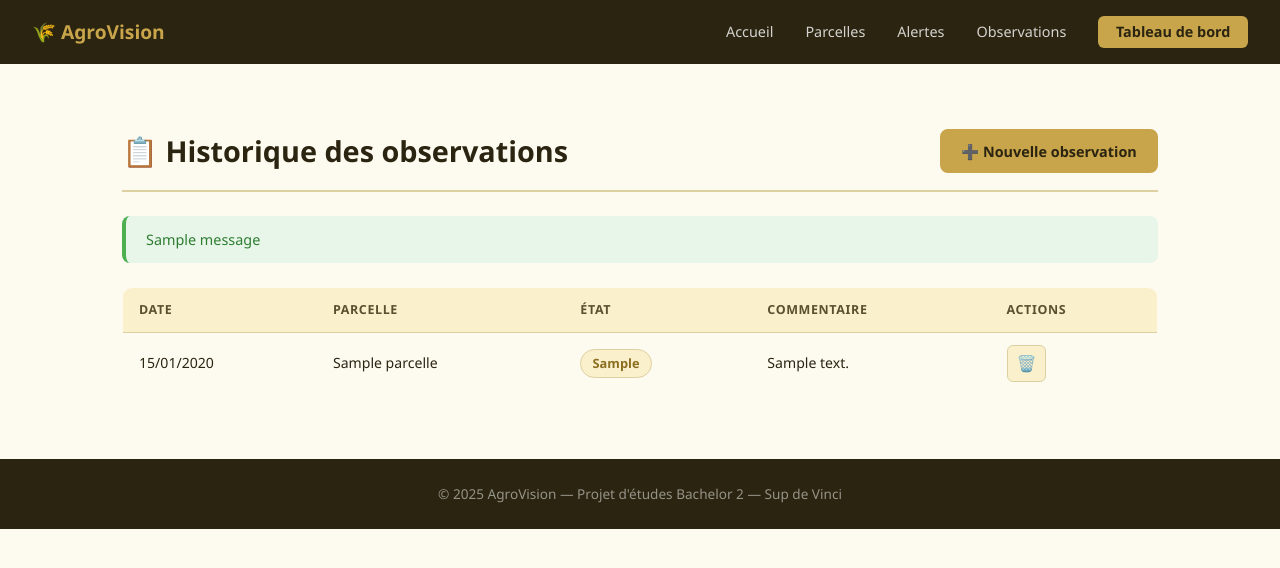
After one commit to ProjectOfStudy/ProjectOfStudy, a Flask app: page /observations/ in a window 1280 px wide. The commit adds this page. Shown: the top 568 px of the page. Run offline with Flask 3, Linux system fonts and the light colour scheme; tables that the repository leaves empty hold one stand-in row (values such as "Sample post"); one stand-in notice (Sample message) is shown.

Commit message:
feat: ajout fonctionnalite observations terrain

```diff
--- a/app/__init__.py
+++ b/app/__init__.py
@@ -1,5 +1,5 @@
 import atexit
-from flask import Flask
+from flask import Flask, app
 from apscheduler.schedulers.background import BackgroundScheduler
 from app.models import db
 from app.config import Config
@@ -31,6 +31,9 @@ def create_app():
     from app.routes.login import login_bp
     app.register_blueprint(login_bp)
 
+    from app.routes.observations import observations_bp
+    app.register_blueprint(observations_bp)
+
     _start_scheduler(app)
 
     return app
--- a/app/routes/observations.py
+++ b/app/routes/observations.py
@@ -0,0 +1,89 @@
+"""
+Routes pour la gestion des observations terrain.
+Permet la saisie et la consultation de l'historique des observations.
+"""
+
+from flask import Blueprint, render_template, request, redirect, url_for, flash
+from datetime import date
+from app.models import db
+from app.models.observation import Observation
+from app.models.parcelle import Parcelle
+
+observations_bp = Blueprint('observations', __name__, url_prefix='/observations')
+
+
+# Liste des états possibles (pour le dropdown du formulaire)
+ETATS_POSSIBLES = [
+    'Bon état',
+    'Croissance normale',
+    'Stress hydrique',
+    'Maladie détectée',
+    'Présence de ravageurs',
+    'Carence nutritionnelle',
+    'Mauvaises herbes',
+    'Récolte imminente',
+]
+
+
+@observations_bp.route('/')
+def liste():
+    """Affiche l'historique de toutes les observations, les plus récentes en premier."""
+    observations = Observation.query.order_by(Observation.date.desc()).all()
+    return render_template('observations/list.html', observations=observations)
+
+
+@observations_bp.route('/ajouter', methods=['GET', 'POST'])
+def ajouter():
+    """Formulaire de saisie d'une nouvelle observation."""
+    parcelles = Parcelle.query.all()
+
+    if request.method == 'POST':
+        try:
+            date_str = request.form.get('date')
+            parcelle_id = request.form.get('parcelle_id')
+            etat = request.form.get('etat')
+            commentaire = request.form.get('commentaire', '')
+
+            # Validation basique
+            if not date_str or not parcelle_id or not etat:
+                flash("Tous les champs obligatoires doivent être remplis.", 'error')
+                return render_template(
+                    'observations/form.html',
+                    parcelles=parcelles,
+                    etats=ETATS_POSSIBLES
+                )
+
+            # Création de l'observation
+            from datetime import datetime
+            nouvelle_obs = Observation(
+                date=datetime.strptime(date_str, '%Y-%m-%d').date(),
+                parcelle_id=int(parcelle_id),
+                etat=etat,
+                commentaire=commentaire
+            )
+            db.session.add(nouvelle_obs)
+            db.session.commit()
+
+            flash("Observation enregistrée avec succès !", 'success')
+            return redirect(url_for('observations.liste'))
+
+        except Exception as e:
+            db.session.rollback()
+            flash(f"Erreur lors de l'enregistrement : {str(e)}", 'error')
+
+    return render_template(
+        'observations/form.html',
+        parcelles=parcelles,
+        etats=ETATS_POSSIBLES,
+        date_aujourdhui=date.today().isoformat()
+    )
+
+
+@observations_bp.route('/supprimer/<int:obs_id>', methods=['POST', 'GET'])
+def supprimer(obs_id):
+    """Supprime une observation."""
+    observation = Observation.query.get_or_404(obs_id)
+    db.session.delete(observation)
+    db.session.commit()
+    flash("Observation supprimée.", 'success')
+    return redirect(url_for('observations.liste'))
--- a/app/static/css/style.css
+++ b/app/static/css/style.css
@@ -689,3 +689,246 @@ ul { list-style: none; }
     outline: none;
     border-color: var(--yellow);
 }
+
+/* ============================================================
+   PAGES OBSERVATIONS
+   ============================================================ */
+
+.obs-container,
+.form-container {
+    max-width: 1100px;
+    margin: 2rem auto;
+    padding: 2rem;
+    display: flex;
+    flex-direction: column;
+    gap: 1.5rem;
+}
+
+/* En-tête */
+.obs-header {
+    display: flex;
+    align-items: center;
+    justify-content: space-between;
+    flex-wrap: wrap;
+    gap: 1rem;
+    padding-bottom: 1rem;
+    border-bottom: 2px solid var(--border);
+}
+
+.obs-header h1,
+.form-container h1 {
+    font-size: 1.8rem;
+    font-weight: 800;
+    color: var(--dark);
+    margin: 0;
+}
+
+/* Tableau (réutilise le style des autres tables) */
+.obs-table {
+    width: 100%;
+    border-collapse: collapse;
+    background-color: var(--white);
+    border: 1px solid var(--border);
+    border-radius: 10px;
+    overflow: hidden;
+    font-size: 0.88rem;
+}
+
+.obs-table th {
+    text-align: left;
+    padding: 0.75rem 1rem;
+    background-color: var(--yellow-bg);
+    color: var(--medium);
+    font-weight: 600;
+    font-size: 0.78rem;
+    text-transform: uppercase;
+    letter-spacing: 0.05em;
+    border-bottom: 1px solid var(--border);
+}
+
+.obs-table td {
+    padding: 0.75rem 1rem;
+    border-bottom: 1px solid #f0e8d0;
+    color: var(--dark);
+    vertical-align: middle;
+}
+
+.obs-table tbody tr:last-child td {
+    border-bottom: none;
+}
+
+.obs-table tbody tr:hover {
+    background-color: var(--yellow-bg);
+}
+
+/* Badge état */
+.etat-badge {
+    display: inline-block;
+    padding: 0.2rem 0.7rem;
+    background-color: var(--yellow-bg);
+    color: var(--yellow-dark);
+    border: 1px solid var(--border);
+    border-radius: 50px;
+    font-size: 0.8rem;
+    font-weight: 600;
+}
+
+/* Boutons spécifiques observations */
+.btn-add {
+    display: inline-flex;
+    align-items: center;
+    gap: 0.4rem;
+    background-color: var(--yellow);
+    color: var(--dark);
+    padding: 0.55rem 1.2rem;
+    border-radius: 8px;
+    font-weight: 600;
+    font-size: 0.9rem;
+    transition: background-color 0.2s;
+    border: 2px solid var(--yellow);
+}
+
+.btn-add:hover {
+    background-color: var(--yellow-dark);
+    border-color: var(--yellow-dark);
+    color: var(--white);
+}
+
+.btn-delete {
+    display: inline-block;
+    text-decoration: none;
+    font-size: 1rem;
+    padding: 0.3rem 0.55rem;
+    border-radius: 6px;
+    transition: background-color 0.2s;
+    color: var(--medium);
+    background-color: var(--yellow-bg);
+    border: 1px solid var(--border);
+}
+
+.btn-delete:hover {
+    background-color: #ffebee;
+    color: #c62828;
+    border-color: #f5b8b8;
+}
+
+.btn-submit {
+    background-color: var(--yellow);
+    color: var(--dark);
+    padding: 0.7rem 1.6rem;
+    border: 2px solid var(--yellow);
+    border-radius: 8px;
+    font-size: 0.95rem;
+    font-weight: 600;
+    cursor: pointer;
+    transition: background-color 0.2s;
+}
+
+.btn-submit:hover {
+    background-color: var(--yellow-dark);
+    border-color: var(--yellow-dark);
+    color: var(--white);
+}
+
+.btn-cancel {
+    background-color: transparent;
+    color: var(--dark);
+    border: 2px solid var(--border);
+    padding: 0.7rem 1.6rem;
+    text-decoration: none;
+    border-radius: 8px;
+    font-weight: 600;
+    font-size: 0.95rem;
+    transition: background-color 0.2s;
+}
+
+.btn-cancel:hover {
+    background-color: var(--yellow-bg);
+}
+
+/* Formulaire */
+.obs-form {
+    background-color: var(--white);
+    border: 1px solid var(--border);
+    border-radius: 10px;
+    padding: 2rem;
+    display: flex;
+    flex-direction: column;
+    gap: 1.25rem;
+    max-width: 700px;
+}
+
+.obs-form .form-group label {
+    font-size: 0.85rem;
+    font-weight: 600;
+    color: var(--medium);
+    margin-bottom: 0.4rem;
+}
+
+.obs-form .form-group input,
+.obs-form .form-group select,
+.obs-form .form-group textarea {
+    padding: 0.55rem 0.8rem;
+    border: 1px solid var(--border);
+    border-radius: 7px;
+    font-size: 0.9rem;
+    font-family: inherit;
+    color: var(--dark);
+    background-color: var(--white);
+    transition: border-color 0.2s;
+    width: 100%;
+}
+
+.obs-form .form-group input:focus,
+.obs-form .form-group select:focus,
+.obs-form .form-group textarea:focus {
+    outline: none;
+    border-color: var(--yellow);
+    box-shadow: 0 0 0 3px rgba(200, 164, 74, 0.15);
+}
+
+.obs-form textarea {
+    resize: vertical;
+    min-height: 90px;
+}
+
+.obs-form .form-actions {
+    display: flex;
+    justify-content: flex-end;
+    gap: 0.75rem;
+    padding-top: 1rem;
+    border-top: 1px solid var(--border);
+    margin-top: 0.5rem;
+}
+
+/* Message flash spécifique observations (les classes obs spécifiques) */
+.flash-success {
+    background-color: #e8f5e9;
+    color: #2e7d32;
+    border-left: 4px solid #4caf50;
+    padding: 0.75rem 1.25rem;
+    border-radius: 8px;
+}
+
+.flash-error {
+    background-color: #ffebee;
+    color: #c62828;
+    border-left: 4px solid #c62828;
+    padding: 0.75rem 1.25rem;
+    border-radius: 8px;
+}
+
+/* État vide */
+.no-obs {
+    text-align: center;
+    padding: 3rem 2rem;
+    background-color: var(--yellow-bg);
+    border: 1px solid var(--border);
+    border-radius: 10px;
+    color: var(--medium);
+}
+
+.no-obs p {
+    margin-bottom: 1.5rem;
+    font-size: 1rem;
+}
--- a/app/template/base.html
+++ b/app/template/base.html
@@ -14,7 +14,9 @@
             <li><a href="{{ url_for('main.index') }}">Accueil</a></li>
             <li><a href="{{ url_for('parcelles.list') }}">Parcelles</a></li>
             <li><a href="{{ url_for('alertes.liste') }}">Alertes</a></li>
+            <li><a href="{{ url_for('observations.liste') }}">Observations</a></li>
             <li><a href="{{ url_for('dashboard.dashboard') }}" class="nav-cta">Tableau de bord</a></li>
+
         </ul>
     </nav>
 
--- /dev/null
+++ b/app/template/observations/list.html
@@ -0,0 +1,62 @@
+{% extends "base.html" %}
+
+{% block title %}Observations terrain{% endblock %}
+
+{% block content %}
+<div class="obs-container">
+    <div class="obs-header">
+        <h1>📋 Historique des observations</h1>
+        <a href="{{ url_for('observations.ajouter') }}" class="btn-add">
+            ➕ Nouvelle observation
+        </a>
+    </div>
+
+    {% with messages = get_flashed_messages(with_categories=true) %}
+        {% if messages %}
+            {% for category, message in messages %}
+                <div class="flash flash-{{ category }}">{{ message }}</div>
+            {% endfor %}
+        {% endif %}
+    {% endwith %}
+
+    {% if observations %}
+        <table class="obs-table">
+            <thead>
+                <tr>
+                    <th>Date</th>
+                    <th>Parcelle</th>
+                    <th>État</th>
+                    <th>Commentaire</th>
+                    <th>Actions</th>
+                </tr>
+            </thead>
+            <tbody>
+                {% for obs in observations %}
+                    <tr>
+                        <td>{{ obs.date.strftime('%d/%m/%Y') }}</td>
+                        <td>{{ obs.parcelle.nom }}</td>
+                        <td><span class="etat-badge">{{ obs.etat }}</span></td>
+                        <td>{{ obs.commentaire or '—' }}</td>
+                        <td>
+                            <a href="{{ url_for('observations.supprimer', obs_id=obs.id) }}"
+                               class="btn-delete"
+                               onclick="return confirm('Supprimer cette observation ?');">
+                                🗑️
+                            </a>
+                        </td>
+                    </tr>
+                {% endfor %}
+            </tbody>
+        </table>
+    {% else %}
+        <div class="no-obs">
+            <p>📭 Aucune observation enregistrée pour le moment.</p>
+            <a href="{{ url_for('observations.ajouter') }}" class="btn-add">
+                Saisir la première observation
+            </a>
+        </div>
+    {% endif %}
+</div>
+
+
+{% endblock %}
```
Also changed, not shown: app/template/observations/form.html (+58 -0 lines).
